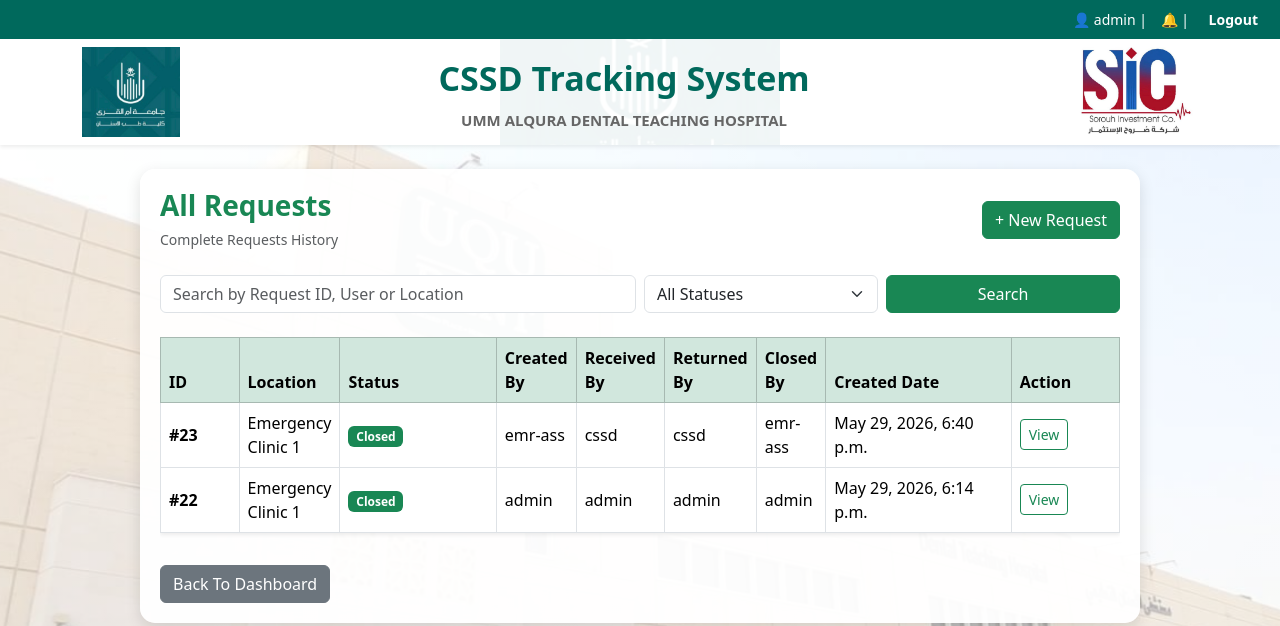
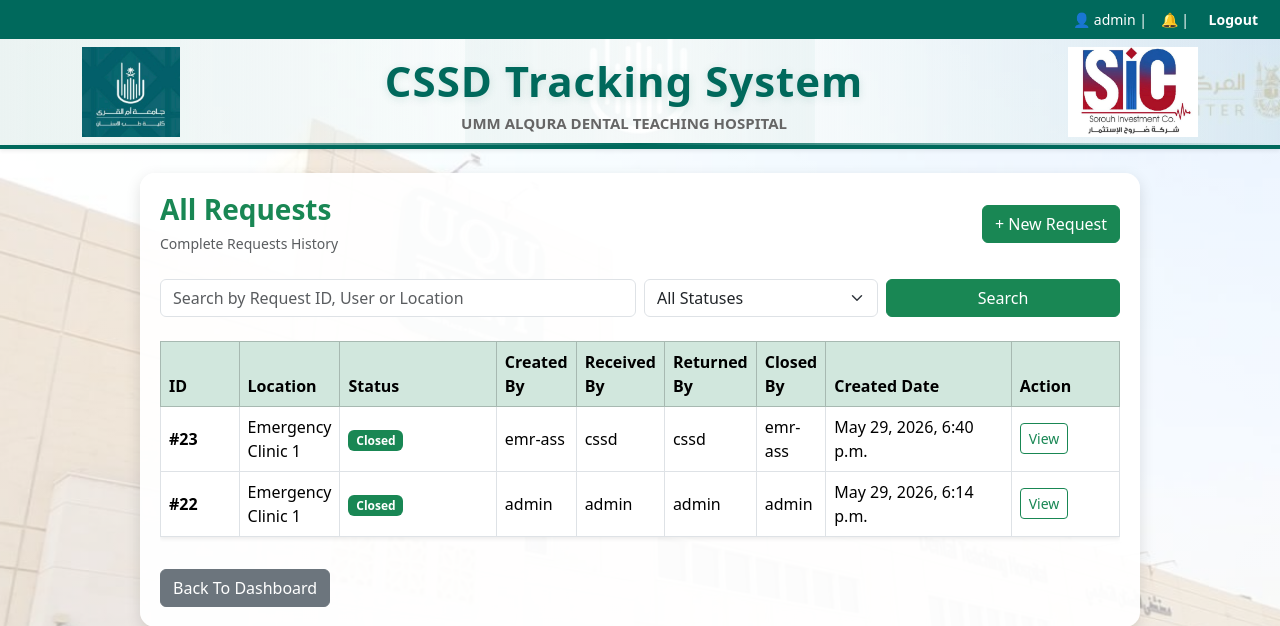
Before and after one commit to ibrahemkamel/UQU-CSSD, a Django app: page /all-requests/ in a window 1280 px wide. Shown: the top 626 px of the page. Run offline with Django 5.2, Linux system fonts and the light colour scheme; a user stored in the database is signed in; data comes from the database, SQL or seed files in the repository.

Commit message:
improve header design

```diff
--- a/cssd/templates/cssd/base.html
+++ b/cssd/templates/cssd/base.html
@@ -31,18 +31,23 @@
             box-shadow: 0 5px 15px rgba(0,0,0,0.12);
         }
 
-        .header-logo{
-            height: 90px;
-            width: auto;
-            object-fit: contain;
-        }
+       .header-logo{
+    height:90px;
+    width:auto;
+    transition:0.3s;
+}
+
+.header-logo:hover{
+    transform:scale(1.05);
+}
 
         .system-title{
-            color: #00695c;
-            font-weight: 700;
-            font-size: 34px;
-            margin-bottom: 5px;
-        }
+    color:#00695c;
+    font-weight:800;
+    font-size:42px;
+    letter-spacing:1px;
+    text-shadow:0 2px 8px rgba(0,105,92,0.15);
+}
 
         .system-subtitle{
             font-size: 15px;
@@ -165,25 +170,65 @@
     background: white;
 }
 
+.header-area{
+    position: relative;
+    overflow: hidden;
+
+    background:
+        linear-gradient(
+            90deg,
+            rgba(0,105,92,0.08),
+            rgba(255,255,255,0.95),
+            rgba(0,105,92,0.08)
+        );
+
+    border-bottom: 4px solid #00695c;
+}
+
 .header-area::before{
-    content: "";
-    position: absolute;
-    top: 50%;
-    left: 50%;
-    width: 280px;
-    height: 280px;
-    transform: translate(-50%,-50%);
-    background-image: url("{% static 'images/hospital_logo.png' %}");
-    background-repeat: no-repeat;
-    background-position: center;
-    background-size: contain;
-    opacity: 0.06;
-    z-index: 0;
+    content:"";
+
+    position:absolute;
+
+    top:50%;
+    left:50%;
+
+    width:350px;
+    height:350px;
+
+    transform:translate(-50%,-50%);
+
+    background-image:url("{% static 'images/hospital_logo.png' %}");
+    background-repeat:no-repeat;
+    background-position:center;
+    background-size:contain;
+
+    opacity:0.04;
+
+    z-index:0;
 }
 
 .header-area .container{
-    position: relative;
-    z-index: 1;
+    position:relative;
+    z-index:2;
+}
+
+.header-area::after{
+    content:"";
+
+    position:absolute;
+    left:0;
+    right:0;
+    bottom:0;
+
+    height:2px;
+
+    background:linear-gradient(
+        90deg,
+        transparent,
+        #00695c,
+        transparent
+    );
 }
     </style>
 </head>
```
